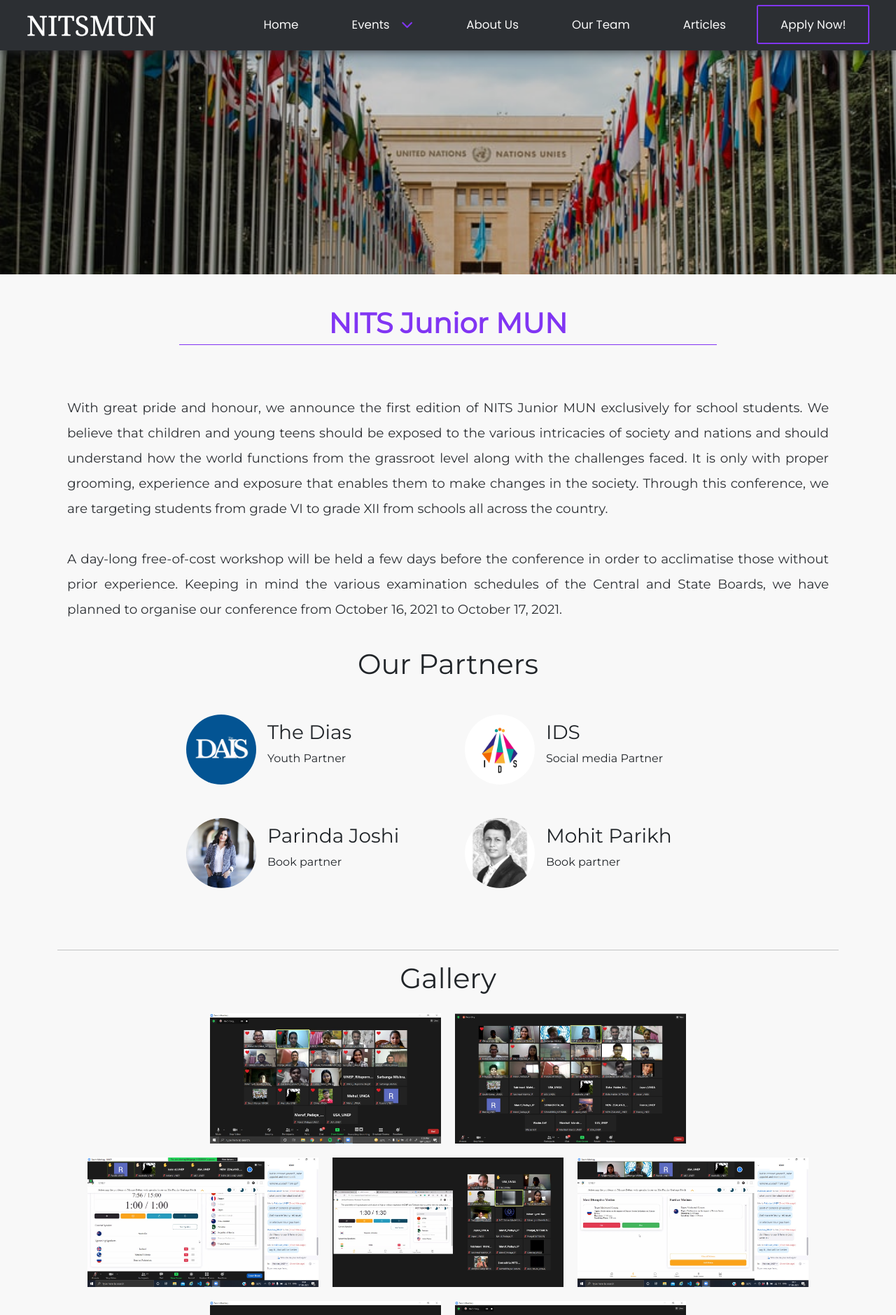
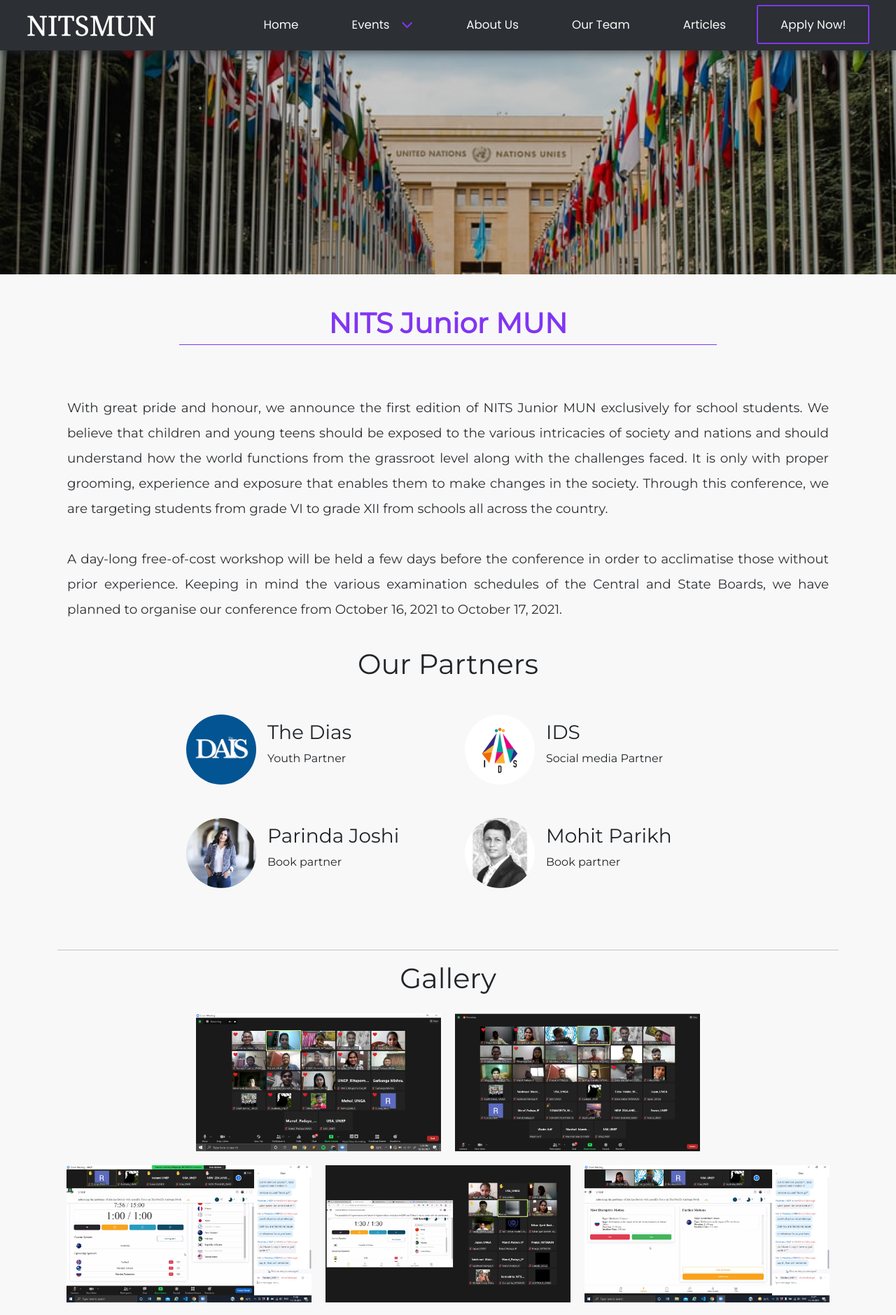
Before and after one commit to nitsmun/nitsmun2021-22, a React (Create React App) app: page /events/mun-u18 in a window 1280 px wide. Shown: the top 1879 px of the page at 70% size. Built offline with nearby package versions, Linux system fonts and the light colour scheme.

Commit message:
Update Mun18Gallery.css

```diff
--- a/src/components/Mun18Gallery.css
+++ b/src/components/Mun18Gallery.css
@@ -5,6 +5,6 @@
     flex-wrap: wrap
 }
 .r img{
-    width: 330px;
+    width: 350px;
     margin: 10px 10px;
 }
```
